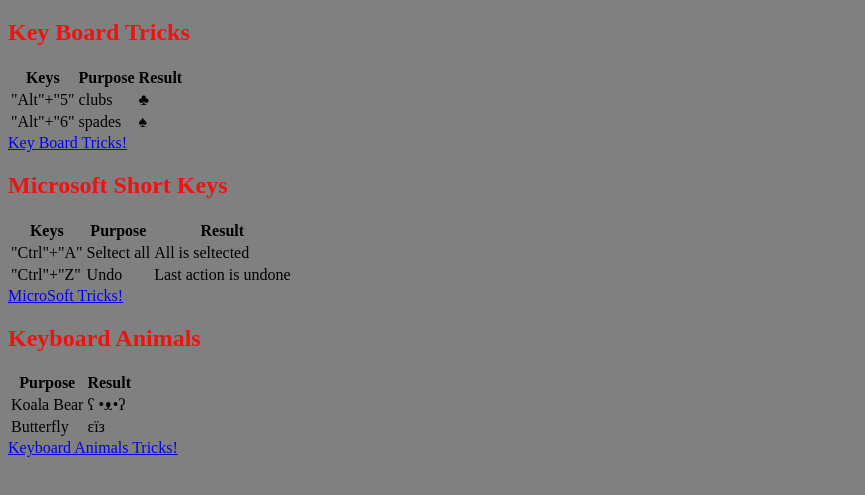
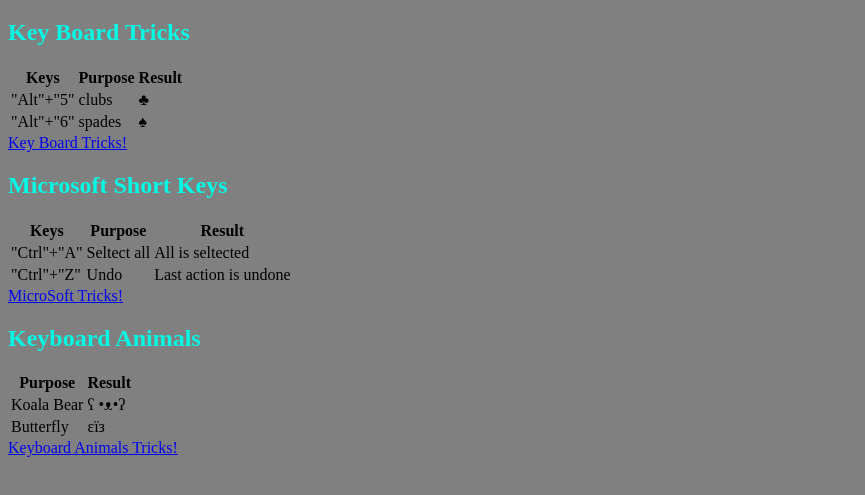
Before and after one commit to JacobHouch/JacobHouch.github.io, a plain HTML site: page index.html in a window 1280 px wide. Shown: the part 61-556 px from the top of the page, without its empty margins (0-865 px from the left). Drawn offline with Linux system fonts and the light colour scheme.

Commit message:
Update index.html

```diff
--- a/index.html
+++ b/index.html
@@ -7,7 +7,7 @@
         background-color: gray;
       }
 	h2 {
-            color: rgb(242, 17, 17);
+            color: rgb(2, 250, 229);
         }
 </style>
 <h1>My Short Keys Database</h1>
```
